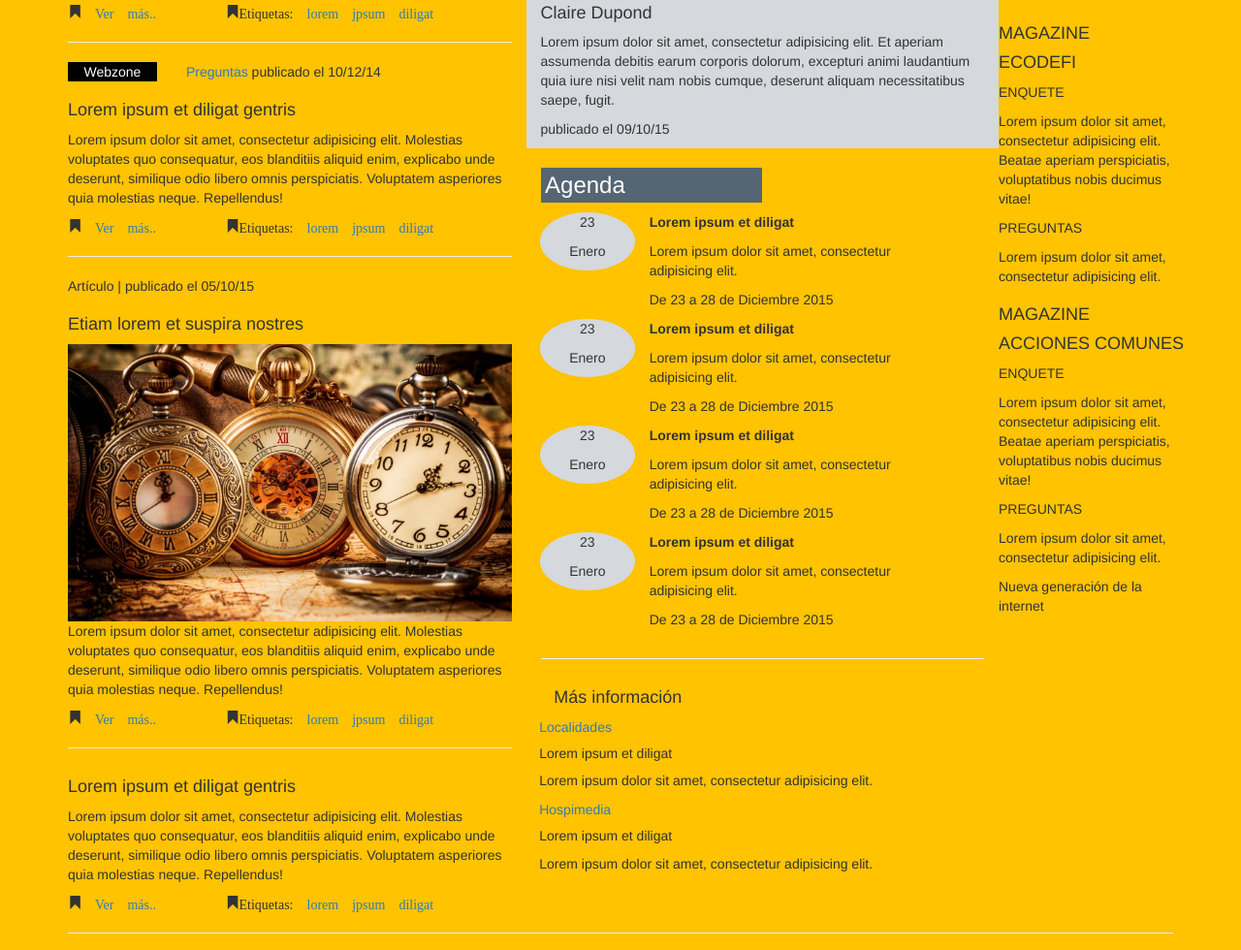
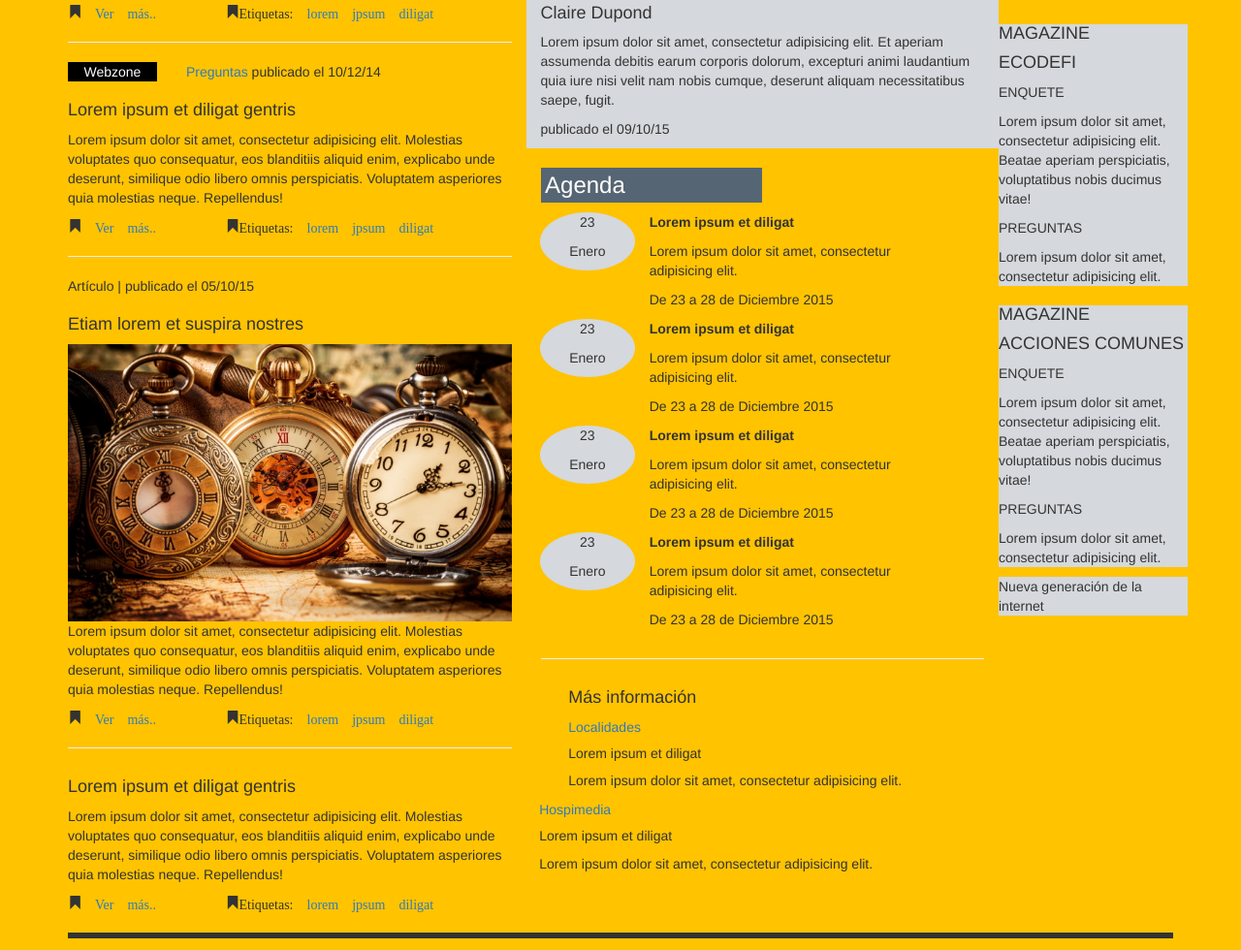
Before and after one commit to marianadiaz12/26_boot, a plain HTML site: page index.html in a window 1280 px wide. Shown: the part 385-1365 px from the top of the page at 97% size. Drawn offline with Linux system fonts and the light colour scheme.

Commit message:
Pagina termin

```diff
--- a/css/main.css
+++ b/css/main.css
@@ -29,3 +29,6 @@ body{
 .mar-to{
 	margin-top:3%;
 }
+.lin{
+	border:3px solid;
+}
--- a/index.html
+++ b/index.html
@@ -35,11 +35,11 @@
                     </div>
                 </div><!--Fin de row1-->
                 <div class="row"><!--Row2 de header, nav-->
-                    <div class="col-lg-12">
+                    <div class="col-lg-12 col-xs-12">
                         <nav class="navbar navbar-default">
                             <div class="container">
                                 <div class=" row">
-                                    <div class="col-xs-12 col-lg-12">
+                                    <div class="col-lg-12 col-xs-12">
                                         <button type="button" class="navbar-toggle collapsed" data-toggle="collapse" data-target="#navbar-1">
                                             <span class="sr-only">Menu</span>
                                             <span class="icon-bar"></span>
@@ -61,10 +61,10 @@
                             </div>
                         </nav>
                     </div>
-                </div>
-            </header>
+                </div><!--Cierre del row que contiene el nav-->
+            </header><!--Fin del header-->
             <article>
-                <div class="row">
+                <div class="row"><!--Row principal de article-->
                     <div class="col-lg-5 col-sm-6 col-xs-12">
                         <div class="row">
                             <div class="col-md-12">
@@ -223,9 +223,8 @@
                         </div>
                         <hr>
                         <div class="row marg">
-                            <div>
+                            <div class="col-sm-12">
                                 <h4>Más información</h4>
-                                <div class="row">
                                     <div>
                                         <a href="" title="Localidades">Localidades</a>
                                         <h5>Lorem ipsum et diligat</h5>
@@ -241,8 +240,7 @@
                             </div>
                         </div>
                     </div>
-                    </div>
-                    <div class="col-lg-2 visible-lg">
+                    <div class="col-lg-2 visible-lg"><!--Col-2-->
                         <aside>
                             <div class="row"><!--Primer row del aside-->
                                 <h3>Más información</h3>
@@ -270,7 +268,7 @@
                             </div><!--Fin del primer row-->
                             <hr>
                             <div class="row"><!--Row2 del aside-->
-                                <div class="col-12 col-g">
+                                <div class="col-12 col-g gris">
                                     <h4>MAGAZINE</h4>
                                     <h4>ECODEFI</h4>
                                     <p>ENQUETE</p>
@@ -280,7 +278,7 @@
                                 </div>
                             </div><!--Fin del row2-->
                             <div class="row"><!--Row3 del aside-->
-                                <div class="col-12 col-g">
+                                <div class="col-12 col-g gris">
                                     <h4>MAGAZINE</h4>
                                     <h4>ACCIONES COMUNES</h4>
                                     <p>ENQUETE</p>
@@ -290,13 +288,14 @@
                                 </div>
                             </div><!--Fin del row3-->
                             <div class="row"><!--Renglon4-->
-                                <div class="col-12 col-g">
+                                <div class="col-12 col-g gris">
                                     <p>Nueva generación de la internet</p>
                                 </div><!--fin del renglon4-->
                             </div>
-                        </div>
                         </aside>
                     </div>
+                </div>
+            </article>
                     <hr class="lin">
                     <footer>
                     <div class="row"><!--Inicio del row del footer-->
@@ -327,7 +326,7 @@
                                 <a href="" title="Inversión y equipos"><span class="glyphicon glyphicon-bookmark" aria-hidden="true"> Inversión y equipos</span></a>
                             </div>
                             <div>
-                                    <a href="" title="Medio ambiente"><span class="glyphicon glyphicon-bookmark" aria-hidden="true"> Medio ambiente</span> </a>
+                                <a href="" title="Medio ambiente"><span class="glyphicon glyphicon-bookmark" aria-hidden="true"> Medio ambiente</span></a>
                             </div>
                             <div>
                                 <a href="" title="Habitat/Urbanismo"><span class="glyphicon glyphicon-bookmark" aria-hidden="true"> Habitat/Urbanismo</span></a>
@@ -382,8 +381,7 @@
                         </div>
                     </div><!--Fin del row del footer-->
                 </footer>
-
-
+        </div>
       	<!-- Incluir todos tus scripts apartir de este punto -->
           <!-- jQuery (necesario para que funcionen los componentes de Bootstrap) -->
         <script src="js/jquery-1.11.3.min.js"></script>
```
Lines whose indentation alone changed are shown as unchanged.
